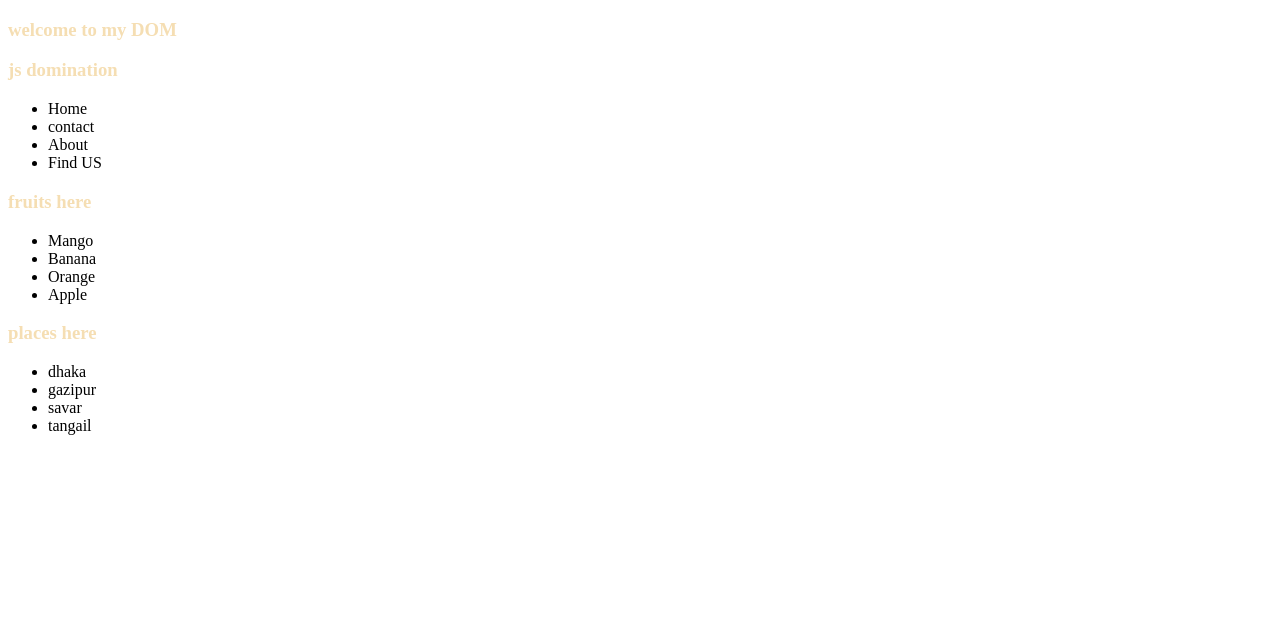
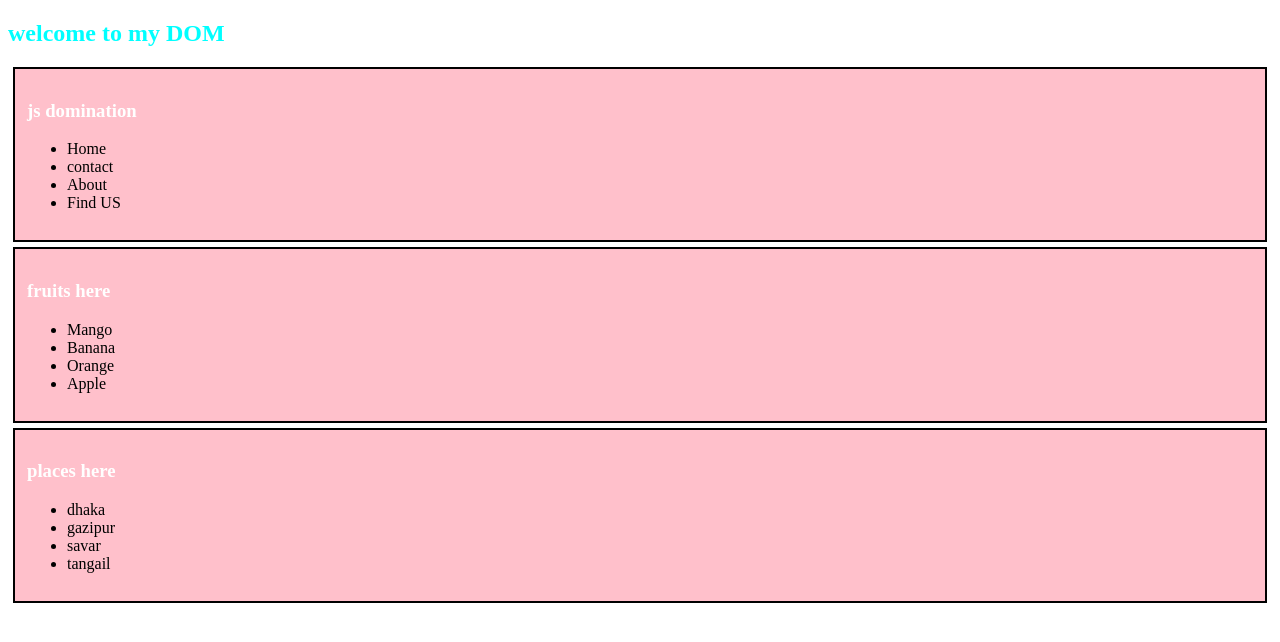
Before and after one commit to Mahmudul-Hasan-dev/DOM-basic-js, a plain HTML site: page index.html in a window 1280 px wide. Drawn offline with Linux system fonts and the light colour scheme.

Commit message:
dom basic done

```diff
--- a/index.html
+++ b/index.html
@@ -12,7 +12,7 @@
 <body>
     <!-- header start -->
     <header>
-        <h3>welcome to my DOM</h3>
+        <h2>welcome to my DOM</h2>
     </header>
     <!-- main section start -->
     <main>
@@ -34,7 +34,7 @@
                 <li>Apple</li>
             </ul>
         </section>
-        <section>
+        <section id="places-container">
             <h3 id="places-title">places here</h3>
             <ul>
                 <li class="important-places">dhaka</li>
@@ -45,6 +45,7 @@
         </section>
     </main>
     <script src="js/dom.js"></script>
+    <script src="js/stylein.js"></script>
 </body>
 
 </html>
--- a/js/dom.js
+++ b/js/dom.js
@@ -46,3 +46,7 @@ for (let fruit of allfruit) {
     console.log(fruit.innerText);
 }
 // console.log(document.querySelector('.fruits-container li'));
+
+
+//how to access style from js
+console.log(document.getElementsByClassName('.menu-title').style)
--- /dev/null
+++ b/js/stylein.js
@@ -0,0 +1,16 @@
+const sections = document.querySelectorAll('section');
+for (let section of sections) {
+    // console.log(section);
+    console.log(section.style)
+    section.style.background = 'pink';
+    section.style.border = ' 2px solid black';
+    section.style.padding = ' 12px';
+    section.style.margin = '5px';
+}
+
+const titles = document.querySelectorAll('h3');
+for (let title of titles) {
+    title.style.color = 'white';
+}
+const places = document.getElementById('places-container');
+places.classList.add('text-center');
```
